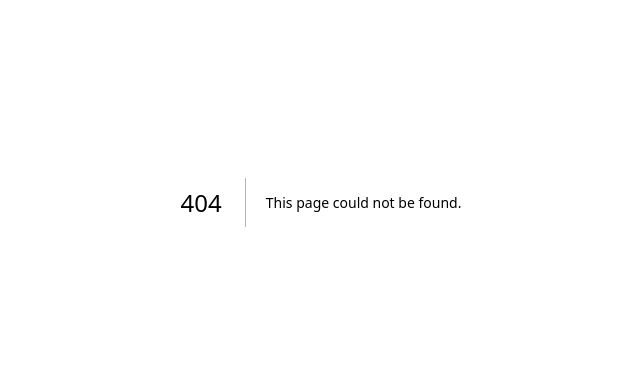
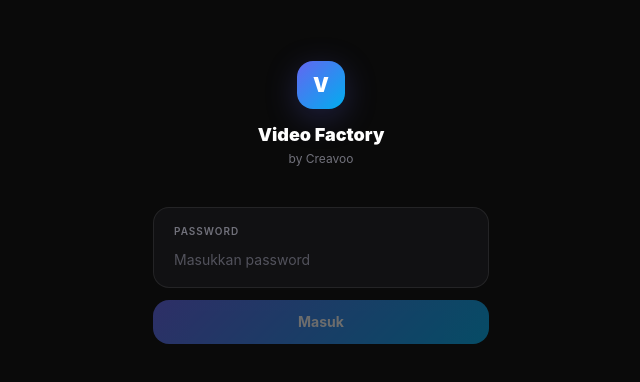
Before and after one commit to ezazee/Creavoo-Video-Factory, a Next.js app in the folder web/: page /login in a window 1280 px wide. Before the commit this address had no page. Shown: the part 198-580 px from the top of the page, without its empty margins (319-959 px from the left). Built offline with nearby package versions, Linux system fonts and the light colour scheme.

Commit message:
feat(auth): implement authentication middleware and login functionality

```diff
--- /dev/null
+++ b/web/app/api/auth/route.ts
@@ -0,0 +1,26 @@
+import { NextRequest, NextResponse } from "next/server";
+
+export async function POST(req: NextRequest) {
+  const { password } = await req.json();
+
+  if (!password || password !== process.env.AUTH_PASSWORD) {
+    return NextResponse.json({ error: "Password salah" }, { status: 401 });
+  }
+
+  const token = process.env.AUTH_TOKEN ?? process.env.AUTH_PASSWORD!;
+  const res = NextResponse.json({ ok: true });
+  res.cookies.set("vf_auth", token, {
+    httpOnly: true,
+    secure: process.env.NODE_ENV === "production",
+    sameSite: "lax",
+    maxAge: 60 * 60 * 24 * 30, // 30 hari
+    path: "/",
+  });
+  return res;
+}
+
+export async function DELETE() {
+  const res = NextResponse.json({ ok: true });
+  res.cookies.delete("vf_auth");
+  return res;
+}
--- a/web/app/api/schedule/tick/route.ts
+++ b/web/app/api/schedule/tick/route.ts
@@ -1,4 +1,4 @@
-import { NextRequest, NextResponse } from "next/server";
+import { NextRequest, NextResponse, after } from "next/server";
 import { list } from "@vercel/blob";
 import { loadSettings, loadRecentJobs, saveJob, getDayConfig, type ScheduleJob } from "../route";
 import { sendTelegram } from "@/lib/telegram";
@@ -118,16 +118,7 @@ async function processPendingJobs(profile = "creavoo") {
   return log;
 }
 
-export async function GET(req: NextRequest) {
-  // Vercel Cron verification
-  const authHeader = req.headers.get("authorization");
-  if (process.env.CRON_SECRET && authHeader !== `Bearer ${process.env.CRON_SECRET}`) {
-    return NextResponse.json({ error: "Unauthorized" }, { status: 401 });
-  }
-
-  const force = req.nextUrl.searchParams.get("force") === "true";
-  const dryrun = req.nextUrl.searchParams.get("dryrun") === "true";
-  const profile = req.nextUrl.searchParams.get("profile") ?? "creavoo";
+async function runTick(force: boolean, dryrun: boolean, profile: string) {
   const log: string[] = [];
 
   // Step 1: proses rendering jobs yang sudah selesai
@@ -148,13 +139,13 @@ export async function GET(req: NextRequest) {
 
   if (!force) {
     if (!settings.enabled) {
-      return NextResponse.json({ skipped: "schedule disabled", log });
+      return { skipped: "schedule disabled", log };
     }
     if (!settings.days.includes(wibDay)) {
-      return NextResponse.json({ skipped: `not scheduled on day ${wibDay}`, log });
+      return { skipped: `not scheduled on day ${wibDay}`, log };
     }
     if (!isVideoTime && !isCarouselTime) {
-      return NextResponse.json({ skipped: `not scheduled at hour ${wibHour} WIB`, log });
+      return { skipped: `not scheduled at hour ${wibHour} WIB`, log };
     }
     log.push(`triggered at ${wibHour}:00 WIB day=${wibDay} — video=${isVideoTime} carousel=${isCarouselTime}`);
   } else {
@@ -309,8 +300,29 @@ export async function GET(req: NextRequest) {
 
   if (dryrun) {
     log.push("✓ DRY RUN selesai — semua sistem OK");
-    return NextResponse.json({ ok: true, dryrun: true, log });
+    return { ok: true, dryrun: true, log };
   }
 
-  return NextResponse.json({ ok: true, results, log });
+  return { ok: true, results, log };
 }
+
+export async function GET(req: NextRequest) {
+  const authHeader = req.headers.get("authorization");
+  if (process.env.CRON_SECRET && authHeader !== `Bearer ${process.env.CRON_SECRET}`) {
+    return NextResponse.json({ error: "Unauthorized" }, { status: 401 });
+  }
+
+  const force = req.nextUrl.searchParams.get("force") === "true";
+  const dryrun = req.nextUrl.searchParams.get("dryrun") === "true";
+  const profile = req.nextUrl.searchParams.get("profile") ?? "creavoo";
+
+  // Respond immediately to avoid cronjob.org timeout, process in background
+  after(async () => {
+    await runTick(force, dryrun, profile).catch(async (e) => {
+      await sendTelegram(`❌ <b>Schedule tick error</b>\n⚠️ ${String(e).slice(0, 300)}`).catch(() => {});
+    });
+  });
+
+  return NextResponse.json({ ok: true, message: "tick started", profile });
+}
+}
--- a/web/app/components/Sidebar.tsx
+++ b/web/app/components/Sidebar.tsx
@@ -1,7 +1,7 @@
 "use client";
 
 import Link from "next/link";
-import { usePathname } from "next/navigation";
+import { usePathname, useRouter } from "next/navigation";
 import { useState, useEffect } from "react";
 
 type HistoryItem = { id: string; title: string; status: "done" | "rendering" | "failed"; accent: string; createdAt: string };
@@ -11,7 +11,13 @@ export default function Sidebar({ history: historyProp, onSelectHistory }: {
   onSelectHistory?: (id: string) => void;
 }) {
   const path = usePathname();
+  const router = useRouter();
   const [localHistory, setLocalHistory] = useState<HistoryItem[]>([]);
+
+  const logout = async () => {
+    await fetch("/api/auth", { method: "DELETE" });
+    router.push("/login");
+  };
 
   useEffect(() => {
     const stored: HistoryItem[] = JSON.parse(localStorage.getItem("vf_history") ?? "[]");
@@ -79,6 +85,16 @@ export default function Sidebar({ history: historyProp, onSelectHistory }: {
         </Link>
       </div>
 
+      {/* Logout */}
+      <div className="px-3 pb-2">
+        <button onClick={logout}
+          className="w-full flex items-center justify-center gap-2 py-2 rounded-lg text-xs font-medium text-zinc-600 hover:text-red-400 transition-colors"
+          style={{ border: "1px solid #ffffff06" }}>
+          <svg width="12" height="12" viewBox="0 0 24 24" fill="none" stroke="currentColor" strokeWidth="2.5"><path d="M9 21H5a2 2 0 0 1-2-2V5a2 2 0 0 1 2-2h4"/><polyline points="16 17 21 12 16 7"/><line x1="21" y1="12" x2="9" y2="12"/></svg>
+          Logout
+        </button>
+      </div>
+
       {/* History — tampil di semua halaman */}
       <div className="flex-1 overflow-y-auto px-3 pb-4">
         {history.length === 0 ? (
--- /dev/null
+++ b/web/app/login/page.tsx
@@ -0,0 +1,94 @@
+"use client";
+
+import { useState } from "react";
+import { useRouter } from "next/navigation";
+
+export default function LoginPage() {
+  const [password, setPassword] = useState("");
+  const [error, setError] = useState("");
+  const [loading, setLoading] = useState(false);
+  const router = useRouter();
+
+  const login = async (e: React.FormEvent) => {
+    e.preventDefault();
+    if (!password.trim()) return;
+    setLoading(true);
+    setError("");
+    try {
+      const res = await fetch("/api/auth", {
+        method: "POST",
+        headers: { "Content-Type": "application/json" },
+        body: JSON.stringify({ password }),
+      });
+      if (res.ok) {
+        router.push("/");
+        router.refresh();
+      } else {
+        const d = await res.json();
+        setError(d.error ?? "Password salah");
+      }
+    } catch {
+      setError("Terjadi error, coba lagi");
+    }
+    setLoading(false);
+  };
+
+  return (
+    <div className="min-h-screen flex items-center justify-center bg-[#0a0a0a]">
+      <div className="w-full max-w-sm px-6">
+        {/* Logo */}
+        <div className="flex flex-col items-center gap-3 mb-10">
+          <div className="w-12 h-12 rounded-2xl flex items-center justify-center text-xl font-black"
+            style={{ background: "linear-gradient(135deg,#6366f1,#00AEEF)", boxShadow: "0 8px 32px #6366f140" }}>
+            V
+          </div>
+          <div className="text-center">
+            <p className="text-white font-black text-lg">Video Factory</p>
+            <p className="text-zinc-500 text-xs mt-0.5">by Creavoo</p>
+          </div>
+        </div>
+
+        {/* Form */}
+        <form onSubmit={login} className="flex flex-col gap-3">
+          <div className="rounded-2xl border border-white/[0.08] overflow-hidden"
+            style={{ background: "#111113" }}>
+            <div className="px-5 py-4">
+              <label className="text-[10px] font-semibold text-zinc-500 uppercase tracking-widest block mb-2">
+                Password
+              </label>
+              <input
+                type="password"
+                value={password}
+                onChange={e => setPassword(e.target.value)}
+                placeholder="Masukkan password"
+                autoFocus
+                className="w-full bg-transparent text-white text-sm outline-none placeholder-zinc-600"
+                onKeyDown={e => { if (e.key === "Enter") login(e as unknown as React.FormEvent); }}
+              />
+            </div>
+          </div>
+
+          {error && (
+            <p className="text-red-400 text-xs text-center">{error}</p>
+          )}
+
+          <button
+            type="submit"
+            disabled={loading || !password.trim()}
+            className="w-full py-3 rounded-2xl font-bold text-white text-sm transition-all disabled:opacity-40"
+            style={{
+              background: "linear-gradient(135deg,#6366f1,#00AEEF)",
+              boxShadow: password.trim() ? "0 4px 20px #6366f140" : "none",
+            }}>
+            {loading ? (
+              <span className="flex items-center justify-center gap-2">
+                <span className="w-3.5 h-3.5 border-2 border-white/40 border-t-white rounded-full animate-spin" />
+                Masuk…
+              </span>
+            ) : "Masuk"}
+          </button>
+        </form>
+      </div>
+    </div>
+  );
+}
--- a/web/app/page.tsx
+++ b/web/app/page.tsx
@@ -540,7 +540,7 @@ export default function Home() {
             </div>{/* end left */}
 
             {/* RIGHT — phone preview */}
-            <div style={{ width: 280, flexShrink: 0, borderLeft: "1px solid #ffffff08", display: "flex", flexDirection: "column" as const, alignItems: "center", justifyContent: "center", gap: 18, padding: "32px 24px", overflowY: "auto" }}>
+            <div style={{ width: 380, flexShrink: 0, borderLeft: "1px solid #ffffff08", display: "flex", flexDirection: "column" as const, alignItems: "center", justifyContent: "center", gap: 18, padding: "32px 28px", overflowY: "auto" }}>
 
               <div style={{ textAlign: "center" }}>
                 <p style={{ fontSize: 10, fontWeight: 700, color: "#3f3f46", textTransform: "uppercase", letterSpacing: 2, marginBottom: 4 }}>Preview</p>
@@ -548,7 +548,7 @@ export default function Home() {
               </div>
 
               {/* Phone frame */}
-              <div style={{ position: "relative", width: 200, height: 356, borderRadius: 28, overflow: "hidden", background: activeProfile === "zaportfolio" ? "#ffffff" : "#f0f0f8", boxShadow: "0 24px 64px rgba(0,0,0,0.5), 0 0 0 1px rgba(255,255,255,0.06)" }}>
+              <div style={{ position: "relative", width: 280, height: 498, borderRadius: 36, overflow: "hidden", background: activeProfile === "zaportfolio" ? "#ffffff" : "#f0f0f8", boxShadow: "0 24px 64px rgba(0,0,0,0.5), 0 0 0 1px rgba(255,255,255,0.06)" }}>
                 {activeProfile === "zaportfolio" ? (<>
                   <svg style={{ position: "absolute", top: 0, right: 0 }} width="100" height="100" viewBox="0 0 100 100">
                     <defs>
--- /dev/null
+++ b/web/middleware.ts
@@ -0,0 +1,26 @@
+import { NextRequest, NextResponse } from "next/server";
+
+export function middleware(req: NextRequest) {
+  const { pathname } = req.nextUrl;
+
+  // Biarkan login page & API lewat tanpa auth
+  if (pathname.startsWith("/login") || pathname.startsWith("/api/auth")) {
+    return NextResponse.next();
+  }
+
+  // Cek cookie auth
+  const auth = req.cookies.get("vf_auth")?.value;
+  if (auth !== process.env.AUTH_TOKEN) {
+    const loginUrl = req.nextUrl.clone();
+    loginUrl.pathname = "/login";
+    return NextResponse.redirect(loginUrl);
+  }
+
+  return NextResponse.next();
+}
+
+export const config = {
+  matcher: [
+    "/((?!_next/static|_next/image|favicon.ico|.*\\.(?:svg|png|jpg|ico)).*)",
+  ],
+};
--- a/web/next.config.ts
+++ b/web/next.config.ts
@@ -1,5 +1,9 @@
 import type { NextConfig } from "next";
 
-const nextConfig: NextConfig = {};
+const nextConfig: NextConfig = {
+  experimental: {
+    after: true,
+  },
+};
 
 export default nextConfig;
```
